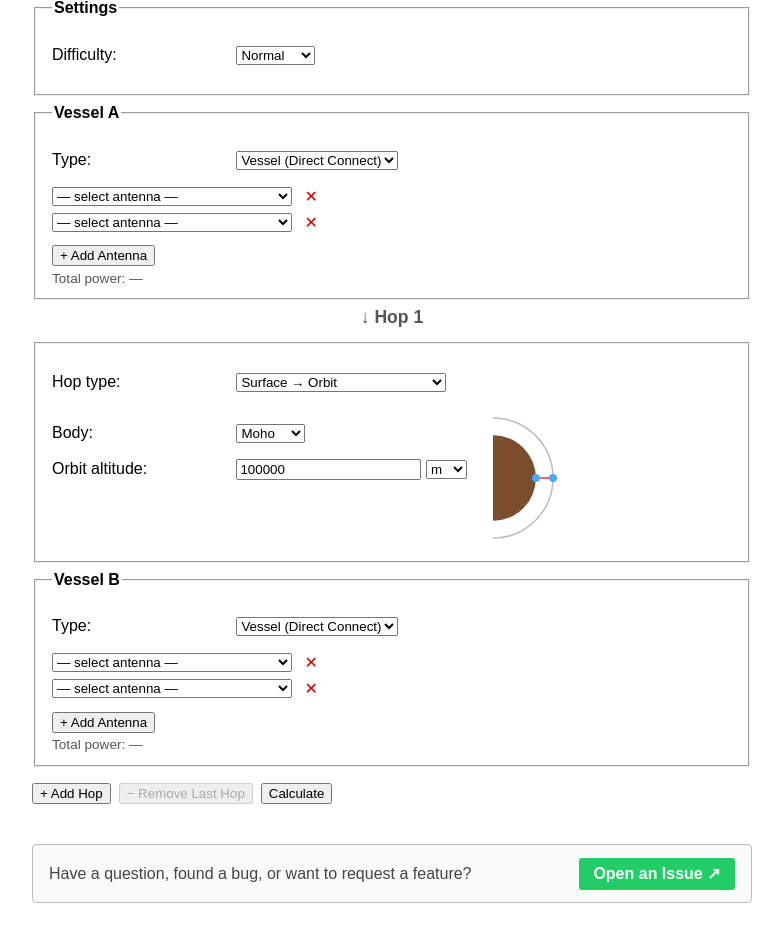
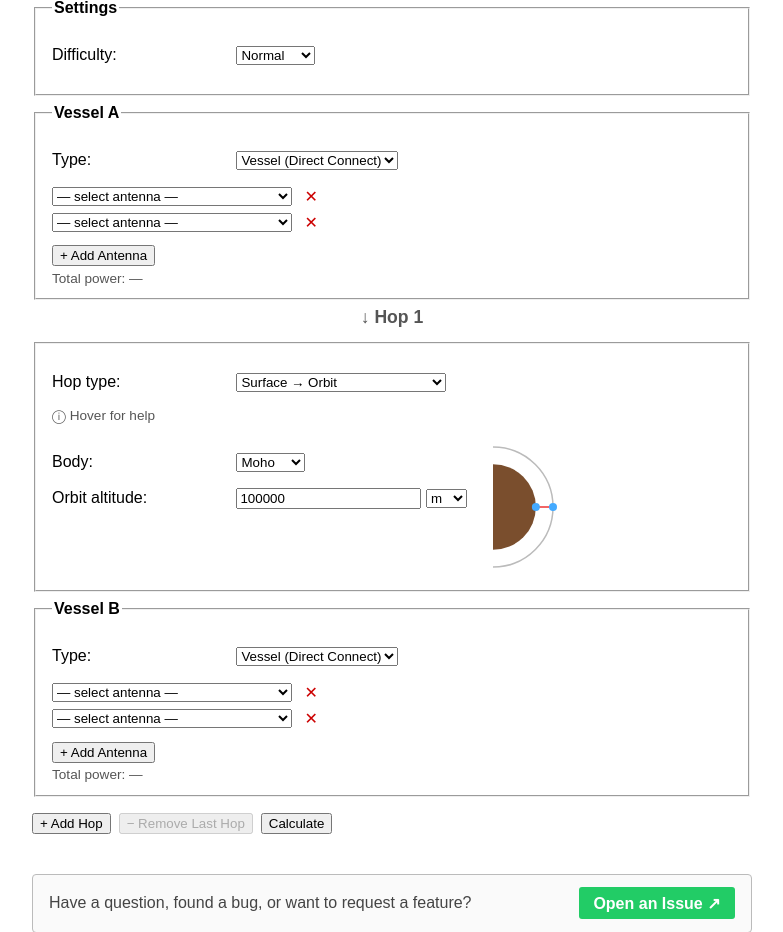
Before and after one commit to alextsfox/ksp-signal-strength-calculator, a Flask app: page / in a window 1280 px wide. Shown: the part 91-1023 px from the top of the page, without its empty margins (248-1031 px from the left). Before the commit the page ends 994 px from the top, so only its background shows below. Run offline with Flask 3, Linux system fonts and the light colour scheme.

Commit message:
added some tooltips
Co-authored-by: Copilot <copilot@github.com>

```diff
--- a/app.py
+++ b/app.py
@@ -103,7 +103,7 @@ def _parse_vessel(prefix: str, form) -> Vessel | DSN:
             vessel.add_antenna(Antenna(label, power, combinability))
 
     if not vessel.antennae:
-        raise ValueError(f"Vessel {prefix!r} has no antennae")
+        raise ValueError(f"One of your vessels has no antennae")
 
     return vessel
 
--- a/templates/index.html
+++ b/templates/index.html
@@ -113,6 +113,8 @@
 
                     {# Surface → Orbit #}
                     <div id="hop{{ i }}-sec-surface_to_orbit">
+                        <p style="margin-top:0; font-size:0.85em; color:#555; cursor:help"
+                           title="Communication between a base station and orbiting vessel stationed directly overhead. If the orbiter is not in a stationary orbit, consider increasing the orbit altitude as a &#39;fudge factor&#39;.">&#9432; Hover for help</p>
                         <div style="display:flex; gap:1rem; align-items:flex-start">
                         <div>
                         <p><label class="inline">Body:</label>
@@ -138,6 +140,8 @@
 
                     {# Orbit → Orbit #}
                     <div id="hop{{ i }}-sec-orbit_to_orbit" style="display:none">
+                        <p style="margin-top:0; font-size:0.85em; color:#555; cursor:help"
+                           title="Communication between two vessels in the same circular orbit with a specified phase angle. For non-circular orbits or orbits of different altitudes, consider using the higher apoapsis of the two vessels.">&#9432; Hover for help</p>
                         <div style="display:flex; gap:1rem; align-items:flex-start">
                         <div>
                         <p><label class="inline">Body:</label>
@@ -588,7 +592,7 @@
               '<option value="1e9">G</option>' +
             '</select>' +
             '<span style="flex-basis:100%;height:0"></span>' +
-            'Comb: <input type="number" class="combinability" step="0.01" min="0" max="1" value="' +
+            '<span title="The combinability describes how efficiently it can combine powers with other antennae on a vessel. A value of 1 indicates perfect combinability. In stock KSP, this is always 0.75, except for the Communotron 16 and Communotron 16-S, which have values of 1.0 and 0.0, respectively." style="cursor:help; text-decoration:underline dotted">Comb</span>: <input type="number" class="combinability" step="0.01" min="0" max="1" value="' +
             (data && data.combinability != null ? data.combinability : 0.75) + '">';
         if (data && data.power_unit) cf.querySelector('.power-unit').value = data.power_unit;
         cf.querySelectorAll('input, select').forEach(el => el.addEventListener('input', () => updatePowerDisplay(prefix)));
```
